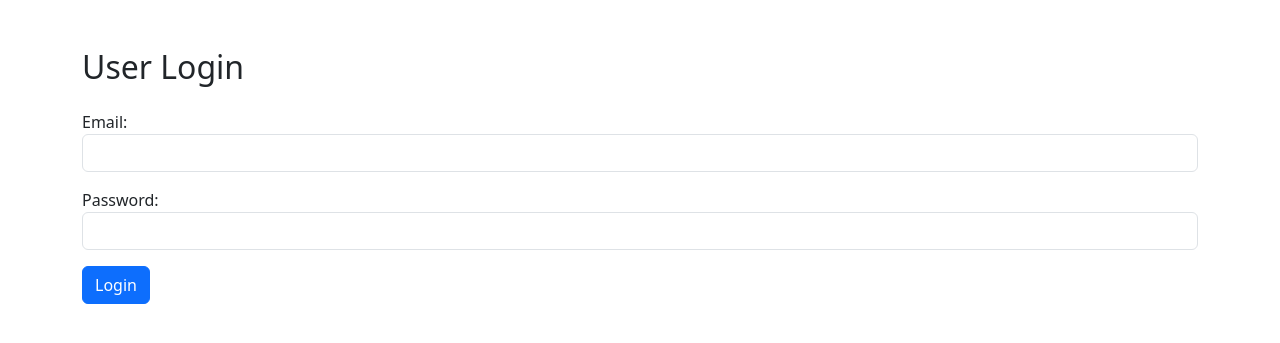
After one commit to joisemp/services, a Django app: page /core/login/ in a window 1280 px wide. The commit adds this page. Shown: the top 343 px of the page. Run offline with Django 5.2, Linux system fonts and the light colour scheme.

Commit message:
Added login option for general and other users

```diff
--- a/src/core/forms.py
+++ b/src/core/forms.py
@@ -42,3 +42,25 @@ class AccountCreationForm(forms.Form):
 class OrganisationCreationForm(forms.Form):
     name = forms.CharField(max_length=255)
     address = forms.CharField(widget=forms.Textarea, required=False)
+
+class UserLoginForm(forms.Form):
+    email = forms.EmailField(label='Email', widget=forms.EmailInput(attrs={'class': 'form-control'}))
+    password = forms.CharField(widget=forms.PasswordInput(attrs={'class': 'form-control'}))
+
+    def clean(self):
+        cleaned_data = super().clean()
+        email = cleaned_data.get('email')
+        password = cleaned_data.get('password')
+        if not email or not password:
+            raise forms.ValidationError('Both email and password are required.')
+        return cleaned_data
+
+class GeneralUserLoginForm(forms.Form):
+    phone = forms.CharField(label='Phone Number', max_length=20, widget=forms.TextInput(attrs={'class': 'form-control'}))
+
+    def clean(self):
+        cleaned_data = super().clean()
+        phone = cleaned_data.get('phone')
+        if not phone:
+            raise forms.ValidationError('Phone number is required.')
+        return cleaned_data
--- a/src/core/urls.py
+++ b/src/core/urls.py
@@ -1,5 +1,5 @@
 from django.urls import path
-from .views import account_creation_view, organisation_creation_view, account_creation_success
+from .views import account_creation_view, organisation_creation_view, account_creation_success, user_login_view, general_user_login_view
 
 app_name = 'core'
 
@@ -7,5 +7,7 @@ urlpatterns = [
     path('account/create/', account_creation_view, name='account_creation'),
     path('organisation/create/', organisation_creation_view, name='organisation_creation'),
     path('account/success/', account_creation_success, name='account_creation_success'),
+    path('login/', user_login_view, name='user_login'),
+    path('general-user/login/', general_user_login_view, name='general_user_login'),
 ]
 # This file is intentionally left empty for now.
--- a/src/core/views.py
+++ b/src/core/views.py
@@ -2,7 +2,9 @@ from django.shortcuts import render, redirect
 from django.db import transaction
 from django.contrib import messages
 from .models import User, UserProfile, Organisation
-from .forms import AccountCreationForm, OrganisationCreationForm
+from .forms import AccountCreationForm, OrganisationCreationForm, UserLoginForm, GeneralUserLoginForm
+from django.contrib.auth import authenticate, login
+from django.urls import reverse
 
 
 def account_creation_view(request):
@@ -55,3 +57,32 @@ def organisation_creation_view(request):
 
 def account_creation_success(request):
     return render(request, 'core/account_creation_success.html')
+
+
+def user_login_view(request):
+    form = UserLoginForm(request.POST or None)
+    error = None
+    if request.method == 'POST' and form.is_valid():
+        email = form.cleaned_data.get('email')
+        password = form.cleaned_data.get('password')
+        user = authenticate(request, email=email, password=password)
+        if user is not None:
+            login(request, user)
+            return redirect(reverse('landing'))
+        else:
+            error = 'Invalid credentials.'
+    return render(request, 'core/user_login.html', {'form': form, 'error': error})
+
+
+def general_user_login_view(request):
+    form = GeneralUserLoginForm(request.POST or None)
+    error = None
+    if request.method == 'POST' and form.is_valid():
+        phone = form.cleaned_data.get('phone')
+        try:
+            user = User.objects.get(phone=phone, profile__user_type='general_user')
+            login(request, user, backend='django.contrib.auth.backends.ModelBackend')
+            return redirect(reverse('landing'))
+        except User.DoesNotExist:
+            error = 'No general user found with this phone number.'
+    return render(request, 'core/general_user_login.html', {'form': form, 'error': error})
--- /dev/null
+++ b/src/templates/core/user_login.html
@@ -0,0 +1,34 @@
+<!DOCTYPE html>
+<html lang="en">
+<head>
+    <meta charset="UTF-8">
+    <title>User Login</title>
+    <link href="https://cdn.jsdelivr.net/npm/bootstrap@5.3.2/dist/css/bootstrap.min.css" rel="stylesheet">
+</head>
+<body>
+<div class="container mt-5">
+    <h2 class="mb-4">User Login</h2>
+    {% if error %}
+        <div class="alert alert-danger">{{ error }}</div>
+    {% endif %}
+    <form method="post" class="needs-validation" novalidate>
+        {% csrf_token %}
+        <div class="mb-3">
+            {{ form.email.label_tag }}
+            {{ form.email }}
+            {% for error in form.email.errors %}
+                <div class="text-danger small">{{ error }}</div>
+            {% endfor %}
+        </div>
+        <div class="mb-3">
+            {{ form.password.label_tag }}
+            {{ form.password }}
+            {% for error in form.password.errors %}
+                <div class="text-danger small">{{ error }}</div>
+            {% endfor %}
+        </div>
+        <button type="submit" class="btn btn-primary">Login</button>
+    </form>
+</div>
+</body>
+</html>
```
Also changed, not shown: src/templates/core/general_user_login.html (added, +32 -0 lines), src/templates/landing.html (+15 -0 lines).
